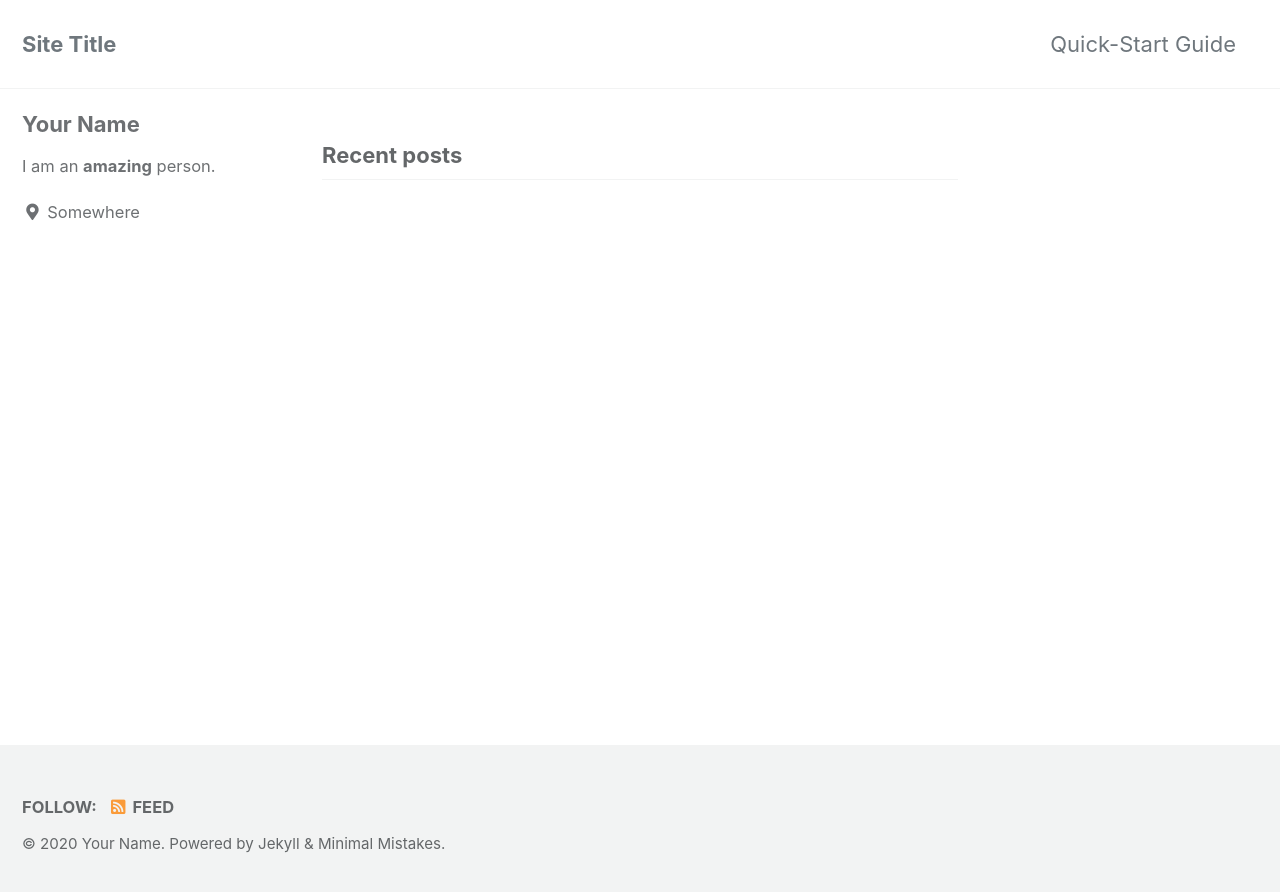
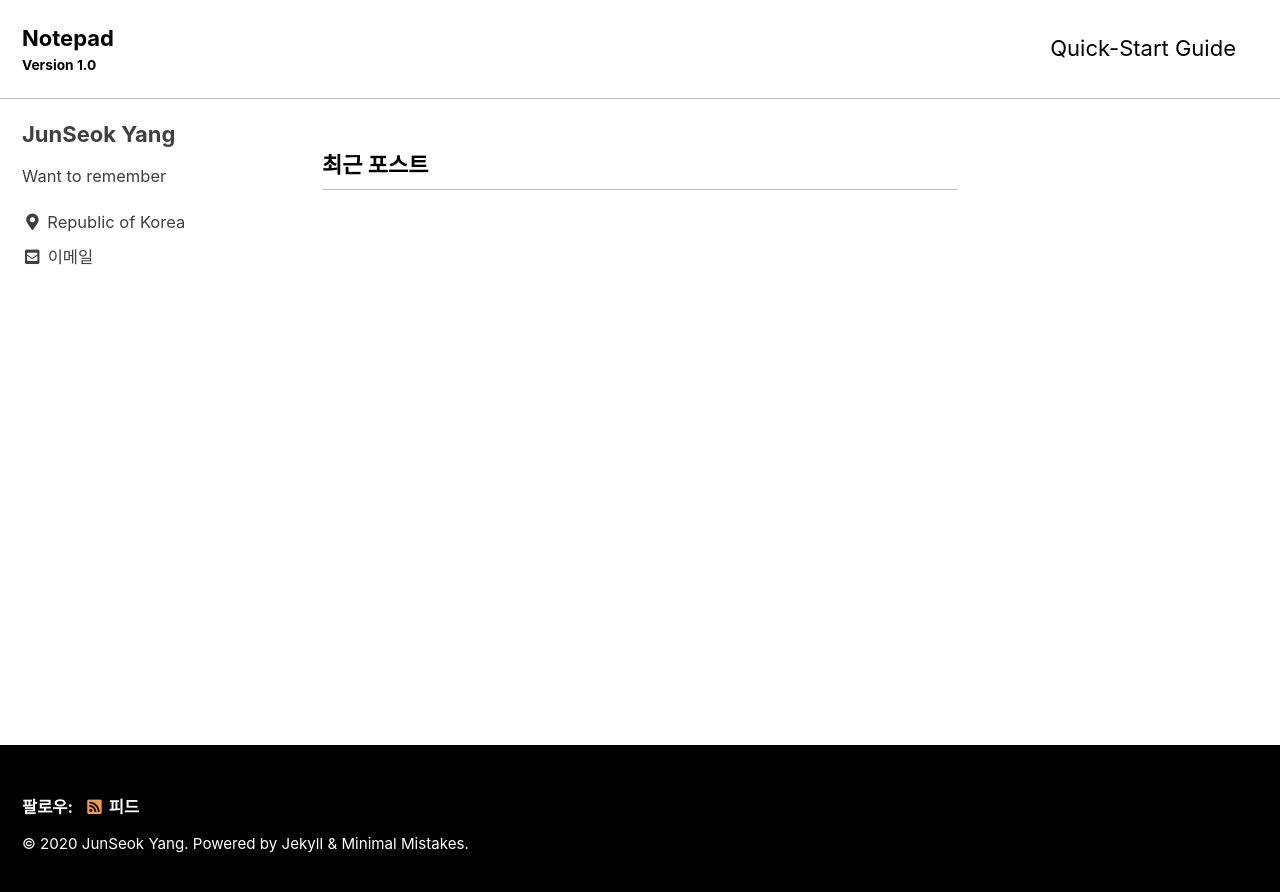
Before and after one commit to jsy0404/jsy0404.github.io, a Jekyll site: the page built from index.html, in a window 1280 px wide. Shown: the top 892 px of the page. Built offline with Jekyll 4.4.1, drawn with Linux system fonts in a browser that asks for light colours; cached includes are drawn as plain includes; the list of posts is cut into pages by our own code.

Commit message:
create new page

```diff
--- a/_config.yml
+++ b/_config.yml
@@ -12,21 +12,21 @@
 
 # theme                  : "minimal-mistakes-jekyll"
 # remote_theme           : "mmistakes/minimal-mistakes"
-minimal_mistakes_skin    : "default" # "air", "aqua", "contrast", "dark", "dirt", "neon", "mint", "plum", "sunrise"
+minimal_mistakes_skin    : "contrast" # "default", "air", "aqua", "contrast", "dark", "dirt", "neon", "mint", "plum", "sunrise"
 
 # Site Settings
-locale                   : "en-US"
-title                    : "Site Title"
+locale                   : "ko-KR"
+title                    : "Memento"
 title_separator          : "-"
-subtitle                 : # site tagline that appears below site title in masthead
-name                     : "Your Name"
-description              : "An amazing website."
-url                      : # the base hostname & protocol for your site e.g. "https://mmistakes.github.io"
+subtitle                 : "Version 1.0" # site tagline that appears below site title in masthead
+name                     : "JunSeok Yang"
+description              : "Don't forget"
+url                      : "https://jsy0404.github.io" # the base hostname & protocol for your site e.g. "https://mmistakes.github.io"
 baseurl                  : # the subpath of your site, e.g. "/blog"
-repository               : # GitHub username/repo-name e.g. "mmistakes/minimal-mistakes"
+repository               : "jsy0404/jsy0404.github.io" # GitHub username/repo-name e.g. "mmistakes/minimal-mistakes"
 teaser                   : # path of fallback teaser image, e.g. "/assets/images/500x300.png"
 logo                     : # path of logo image to display in the masthead, e.g. "/assets/images/88x88.png"
-masthead_title           : # overrides the website title displayed in the masthead, use " " for no title
+masthead_title           : "Notepad" # overrides the website title displayed in the masthead, use " " for no title
 # breadcrumbs            : false # true, false (default)
 words_per_minute         : 200
 comments:
@@ -93,11 +93,11 @@ analytics:
 
 # Site Author
 author:
-  name             : "Your Name"
+  name             : "JunSeok Yang"
   avatar           : # path of avatar image, e.g. "/assets/images/bio-photo.jpg"
-  bio              : "I am an **amazing** person."
-  location         : "Somewhere"
-  email            :
+  bio              : "Want to remember"
+  location         : "Republic of Korea"
+  email            : "pnmsegwyd@gmail.com"
   links:
     - label: "Email"
       icon: "fas fa-fw fa-envelope-square"
@@ -279,3 +279,10 @@ defaults:
       comments: # true
       share: true
       related: true
+  # _pages
+  - scope:
+      path: "_pages"
+      type: pages
+    values:
+      layout: single
+      author_profile: true
```
Also changed, not shown: _posts/Git-Flow-Usage.md (added, +69 -0 lines).
